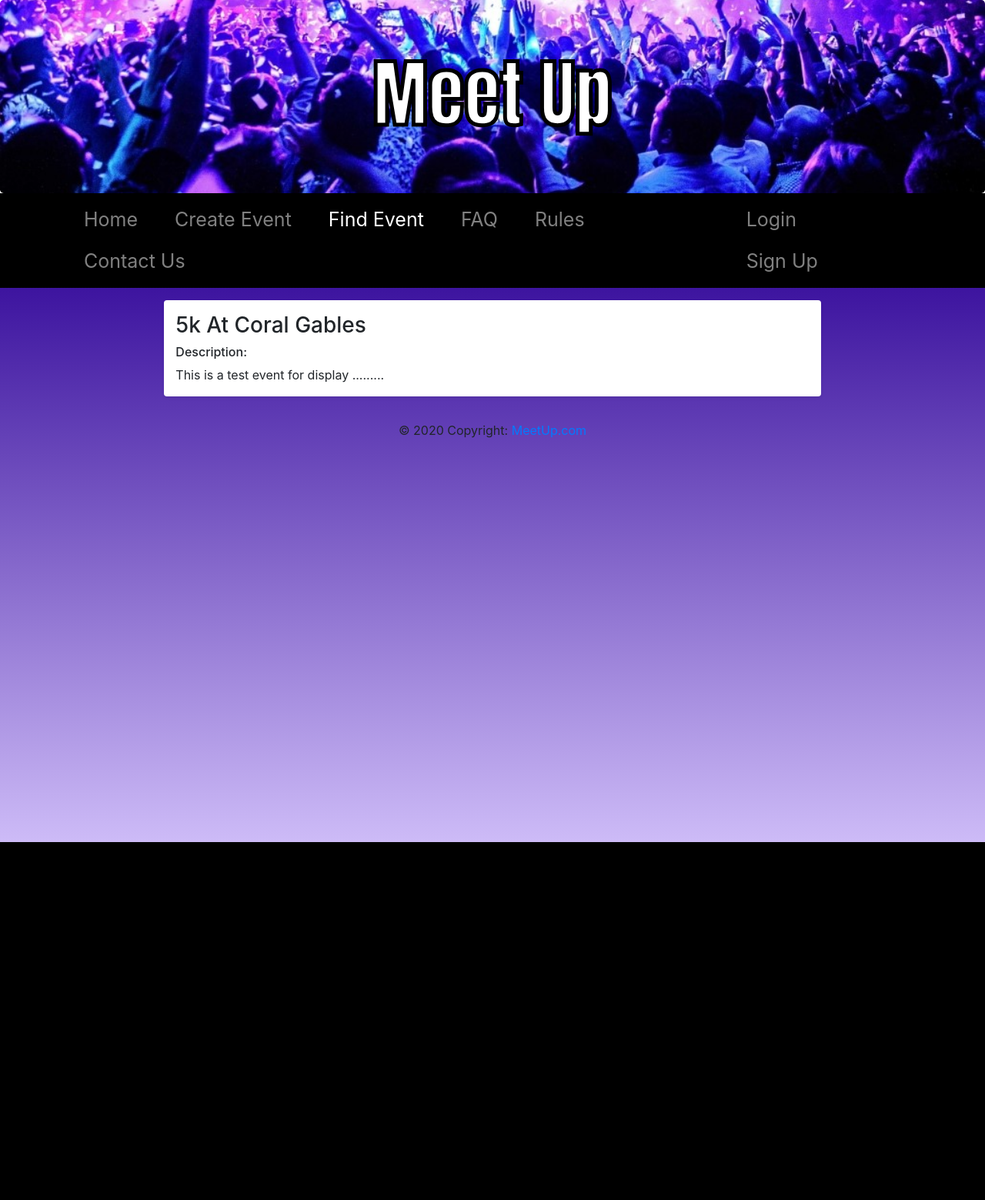
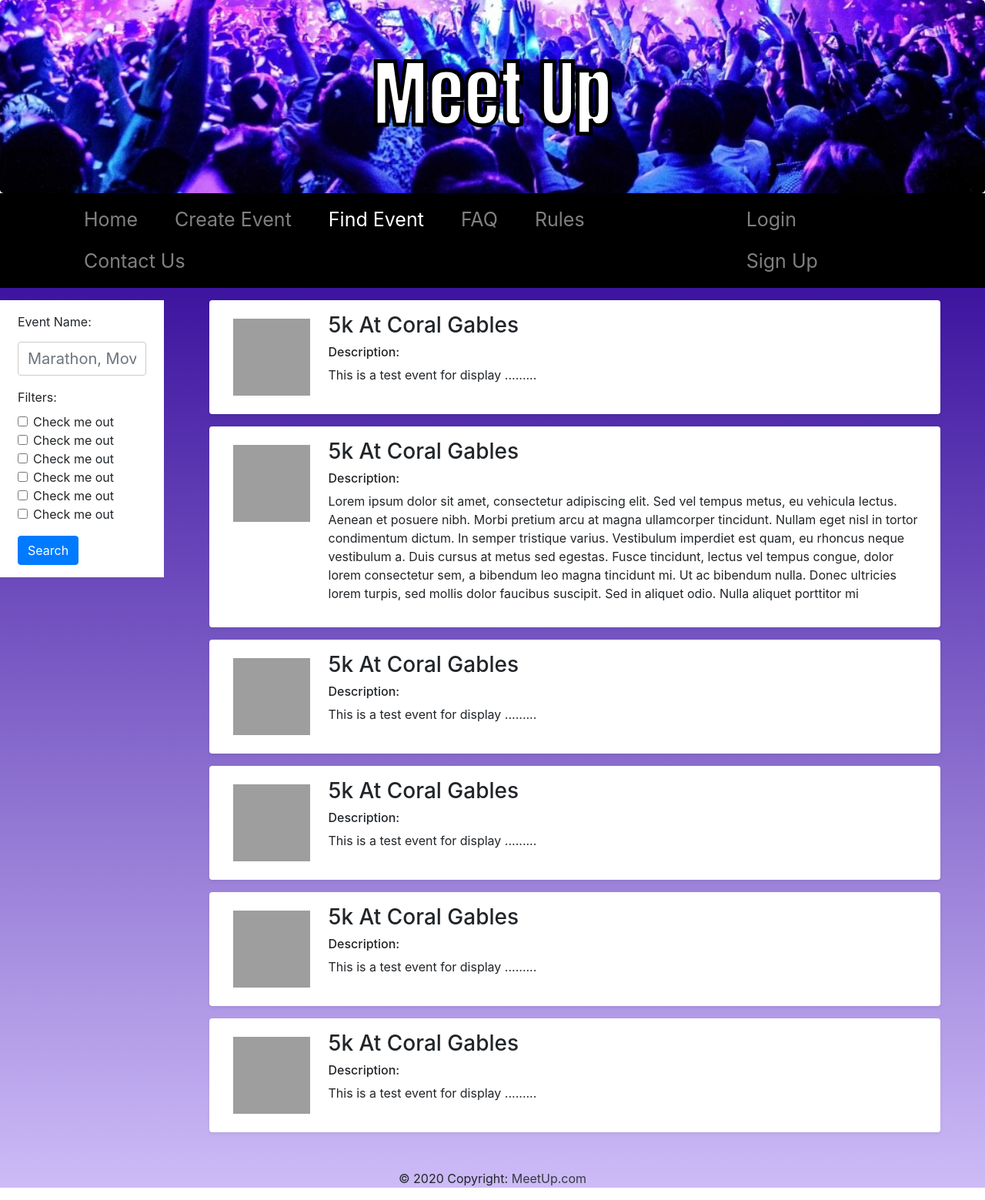
Before and after one commit to Ktmi/CEN5011-Project, a Django app: page /find_event/ in a window 1280 px wide. Shown: the whole page at 77% size. Before the commit the page ends 1094 px from the top, so only its background shows below. Run offline with Django 3.2, Linux system fonts and the light colour scheme; some libraries are stand-ins or nearby versions; grey boxes are pictures that could not be loaded.

Commit message:
* Added Find Event Search and Filters Skeleton UI * Changed background height to support longer pages * Changed footer link color

```diff
--- a/mysite/templates/find_event.html
+++ b/mysite/templates/find_event.html
@@ -5,15 +5,146 @@
 {% endblock %}
 
 {% block main_content %}
+<div class="col-sm-2 bg-white mx-auto mt-3 h-100">
+    <form class="mx-2 my-3">
+        <div class="form-group">
+            <label for="Event_Name">Event Name:</label>
+            <input type="text" class="form-control" id="Event_Name" placeholder="Marathon, Movies, Video Games, ...">
+        </div>
+        <div class="form-group">
+            <label>Filters:</label>
+
+            <div class="form-check">
+                <input type="checkbox" class="form-check-input" id="filter_1">
+                <label class="form-check-label" for="filter_1">Check me out</label>
+            </div>
+
+            <div class="form-check">
+                <input type="checkbox" class="form-check-input" id="filter_2">
+                <label class="form-check-label" for="filter_2">Check me out</label>
+            </div>
+
+            <div class="form-check">
+                <input type="checkbox" class="form-check-input" id="filter_3">
+                <label class="form-check-label" for="filter_3">Check me out</label>
+            </div>
+
+            <div class="form-check">
+                <input type="checkbox" class="form-check-input" id="filter_4">
+                <label class="form-check-label" for="filter_4">Check me out</label>
+            </div>
+
+            <div class="form-check">
+                <input type="checkbox" class="form-check-input" id="filter_5">
+                <label class="form-check-label" for="filter_5">Check me out</label>
+            </div>
+
+            <div class="form-check">
+                <input type="checkbox" class="form-check-input" id="filter_6">
+                <label class="form-check-label" for="filter_6">Check me out</label>
+            </div>
+        </div>
+        <button type="submit" class="btn btn-primary">Search</button>
+    </form>
+</div>
+
+<div class="col-sm-10 mx-auto my-3">
 <!-- The for loop below is for when event_list is populated-->
 {% for event in event_list %}
 {% include "event_container.html" %}
 {% endfor %}
 
 <!-- Below is a test for what the event display should look like ()-->
-<div class="col-sm-8 shadow-sm my-3 mx-auto bg-white rounded h-100">
-    <h3 class="mt-3">5k At Coral Gables</h3>
-    <h6>Description:</h6>
-    <p class="mb-3">This is a test event for display .........</p>
+    <div class="col-sm-11 shadow-sm mx-auto mb-3 bg-white rounded">
+        <div class="py-2 d-flex flex-row">
+            <div class="p-2">
+                <img src="https://cdn.onlinewebfonts.com/svg/img_24787.png" class="m-2" width="100" height="100"
+                     alt="Test 1">
+            </div>
+            <div class="p-2">
+                <h3>5k At Coral Gables</h3>
+                <h6>Description:</h6>
+                <p>This is a test event for display .........</p>
+            </div>
+        </div>
+    </div>
+
+
+    <div class="col-sm-11 shadow-sm mx-auto mb-3 bg-white rounded">
+        <div class="py-2 d-flex flex-row">
+            <div class="p-2">
+                <img src="https://cdn.onlinewebfonts.com/svg/img_24787.png" class="m-2" width="100" height="100"
+                     alt="Test 1">
+            </div>
+            <div class="p-2">
+                <h3>5k At Coral Gables</h3>
+                <h6>Description:</h6>
+                <p>Lorem ipsum dolor sit amet, consectetur adipiscing elit. Sed vel tempus metus, eu vehicula lectus.
+                    Aenean et posuere nibh. Morbi pretium arcu at magna ullamcorper tincidunt. Nullam eget nisl in
+                    tortor condimentum dictum. In semper tristique varius. Vestibulum imperdiet est quam, eu rhoncus
+                    neque vestibulum a. Duis cursus at metus sed egestas. Fusce tincidunt, lectus vel tempus congue,
+                    dolor lorem consectetur sem, a bibendum leo magna tincidunt mi. Ut ac bibendum nulla. Donec
+                    ultricies lorem turpis, sed mollis dolor faucibus suscipit. Sed in aliquet odio. Nulla aliquet
+                    porttitor mi</p>
+            </div>
+        </div>
+    </div>
+
+    <div class="col-sm-11 shadow-sm mx-auto mb-3 bg-white rounded">
+        <div class="py-2 d-flex flex-row">
+            <div class="p-2">
+                <img src="https://cdn.onlinewebfonts.com/svg/img_24787.png" class="m-2" width="100" height="100"
+                     alt="Test 1">
+            </div>
+            <div class="p-2">
+                <h3>5k At Coral Gables</h3>
+                <h6>Description:</h6>
+                <p>This is a test event for display .........</p>
+            </div>
+        </div>
+    </div>
+
+    <div class="col-sm-11 shadow-sm mx-auto mb-3 bg-white rounded">
+        <div class="py-2 d-flex flex-row">
+            <div class="p-2">
+                <img src="https://cdn.onlinewebfonts.com/svg/img_24787.png" class="m-2" width="100" height="100"
+                     alt="Test 1">
+            </div>
+            <div class="p-2">
+                <h3>5k At Coral Gables</h3>
+                <h6>Description:</h6>
+                <p>This is a test event for display .........</p>
+            </div>
+        </div>
+    </div>
+
+    <div class="col-sm-11 shadow-sm mx-auto mb-3 bg-white rounded">
+        <div class="py-2 d-flex flex-row">
+            <div class="p-2">
+                <img src="https://cdn.onlinewebfonts.com/svg/img_24787.png" class="m-2" width="100" height="100"
+                     alt="Test 1">
+            </div>
+            <div class="p-2">
+                <h3>5k At Coral Gables</h3>
+                <h6>Description:</h6>
+                <p>This is a test event for display .........</p>
+            </div>
+        </div>
+    </div>
+
+    <div class="col-sm-11 shadow-sm mx-auto mb-3 bg-white rounded">
+        <div class="py-2 d-flex flex-row">
+            <div class="p-2">
+                <img src="https://cdn.onlinewebfonts.com/svg/img_24787.png" class="m-2" width="100" height="100"
+                     alt="Test 1">
+            </div>
+            <div class="p-2">
+                <h3>5k At Coral Gables</h3>
+                <h6>Description:</h6>
+                <p>This is a test event for display .........</p>
+            </div>
+        </div>
+    </div>
+
 </div>
 {% endblock %}
--- a/mysite/templates/index.html
+++ b/mysite/templates/index.html
@@ -24,7 +24,7 @@
 
         .bg{
             background-image: linear-gradient(rgb(61, 20, 159),rgb(205, 187, 247));
-            min-height: 90vh;
+            min-height: 100vh;
             background-size: cover;
             background-repeat: no-repeat;
         }
@@ -70,7 +70,7 @@
     <!-- Copyright -->
     <footer class="footer">
       <div class="container text-center my-3 text-black">
-        <span>© 2020 Copyright: <a href="http://127.0.0.1:8000/"> MeetUp.com</a></span>
+        <span>© 2020 Copyright: <a href="http://127.0.0.1:8000/" class="text-dark"> MeetUp.com</a></span>
       </div>
     </footer>
 <!-- /Copyright -->
--- a/mysite/templates/login.html
+++ b/mysite/templates/login.html
@@ -6,7 +6,7 @@
 {% block main_content %}
 
  <div class="col-sm-8 shadow-sm p-4 mb-4 mx-auto bg-white rounded h-100" style="padding: 15px; margin-top: 30px;">
-            <form class="form-group" method="post" action="login.php">
+            <form class="form-group" method="post" action="????">
                 <h1 class="mb-4 text-center font-weight-bold">Login</h1>
 
                 <!-- Errors -->
```
Also changed, not shown: mysite/templates/create_event.html (+3 -5 lines).
